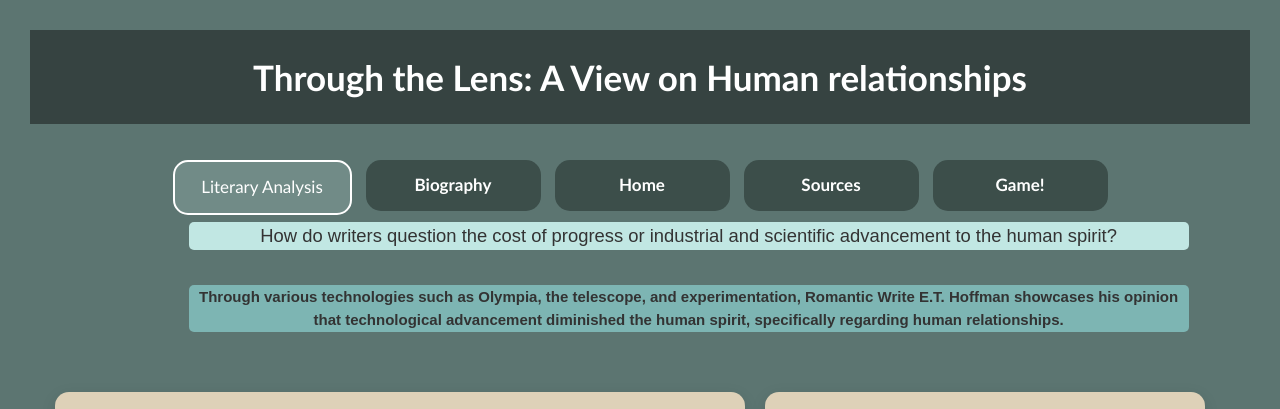
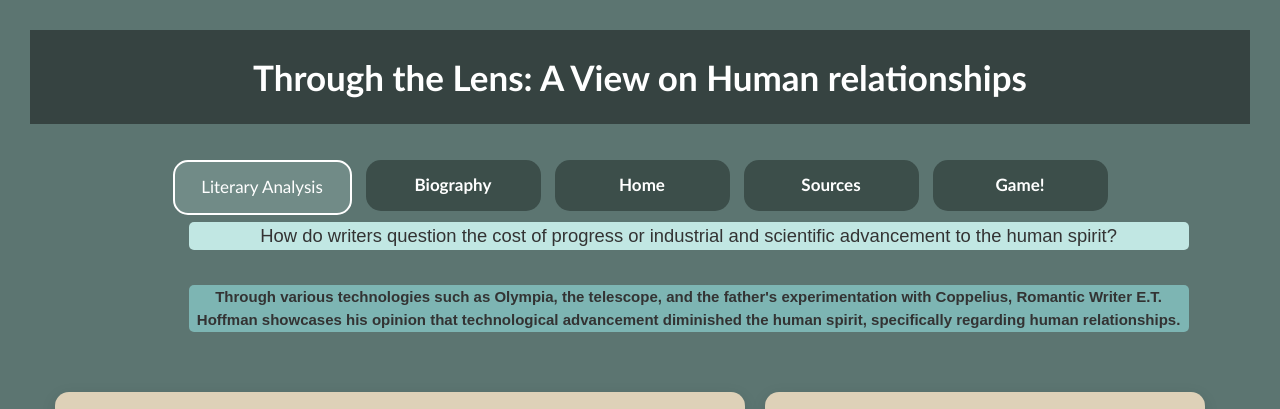
Before and after one commit to ShivaliSarvaiya/History_Project, a plain HTML site: page literary_analysis.html in a window 1280 px wide. Shown: the top 409 px of the page. Drawn offline with Linux system fonts and the light colour scheme; a web font is replaced by a local one.

Commit message:
update thesis again

```diff
--- a/literary_analysis.html
+++ b/literary_analysis.html
@@ -25,9 +25,9 @@
     <header>How do writers question the cost of progress or industrial and scientific advancement to the human spirit?
     </header>
 
-    <h6>Through various technologies such as Olympia, the telescope, and experimentation, Romantic Write E.T. Hoffman
-        showcases his opinion that technological advancement diminished the human spirit, specifically regarding human
-        relationships. </h6>
+    <h6>Through various technologies such as Olympia, the telescope, and the father's experimentation with Coppelius,
+        Romantic Writer E.T. Hoffman showcases his opinion that technological advancement diminished the human spirit,
+        specifically regarding human relationships. </h6>
     <div class="grid-container">
 
 
```
